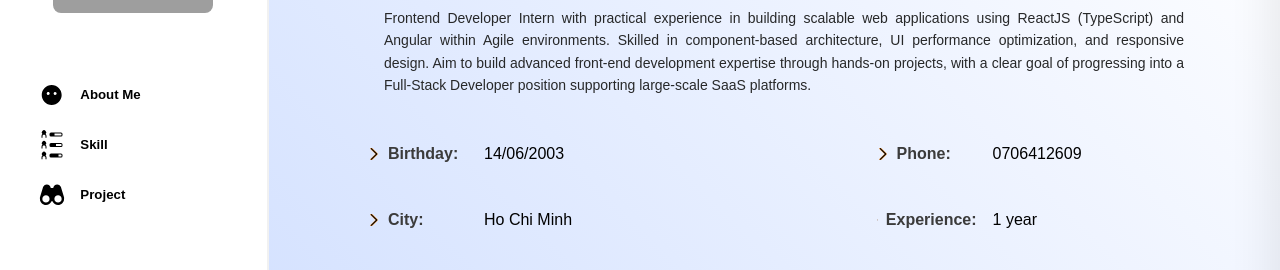
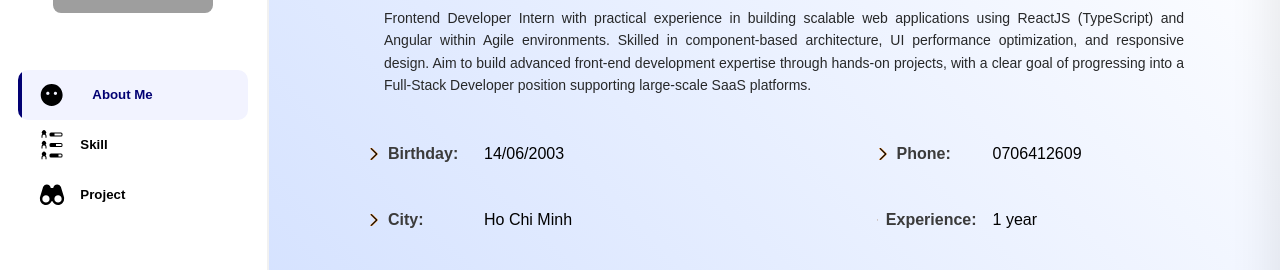
Before and after one commit to Quynhnhu2003/Quynhnhu-s-portfolio, a React (Vite) app: page / in a window 1280 px wide. Shown: the part 134-404 px from the top of the page. Built offline with nearby package versions, Linux system fonts and the light colour scheme; grey boxes are pictures that could not be loaded.

Commit message:
[~] updating animation scroll

```diff
--- a/src/components/nav-v2/Navbar-v2.tsx
+++ b/src/components/nav-v2/Navbar-v2.tsx
@@ -2,7 +2,7 @@
 import styles from "./index.module.scss";
 
 // ** another import
-import { useState } from "react";
+import { useEffect, useState } from "react";
 import { useTranslation } from "react-i18next";
 import { navBarItem } from "../../utils/data/navbarMenu";
 
@@ -25,6 +25,36 @@ function NavbarV2() {
     setActiveItem(name);
   };
 
+  // ** usseEffect
+  useEffect(() => {
+    const sections = document.querySelectorAll("section");
+
+    const observer = new IntersectionObserver(
+      (entries) => {
+        entries.forEach((entry) => {
+          if (entry.isIntersecting) {
+            setActiveItem(entry.target.id);
+          }
+        });
+      },
+      {
+        root: null,
+        rootMargin: "-40% 0px -50% 0px",
+        threshold: 0,
+      }
+    );
+
+    sections.forEach((section) => {
+      observer.observe(section);
+    });
+
+    return () => {
+      sections.forEach((section) => {
+        observer.unobserve(section);
+      });
+    };
+  }, []);
+
   return (
     <div className={`${styles.menu} ${styles.menuh}`}>
       <img
@@ -42,10 +72,10 @@ function NavbarV2() {
               <MenuItem
                 key={i.id}
                 icon={i.icon}
+                id={i.id}
                 name={translatedName}
                 onclick={handleActiveItem}
-                isActive={activeItem === translatedName}
-              />
+                isActive={activeItem === i.id}              />
             );
           })}
         <div className={styles["menu__sub--downloadRes"]}>
--- a/src/components/nav-v2/components/MenuItem/index.tsx
+++ b/src/components/nav-v2/components/MenuItem/index.tsx
@@ -7,12 +7,13 @@ import { type ReactNode } from "react";
 type MenuItem = {
   icon: ReactNode;
   name: string;
+  id:string;
   isActive: boolean;
   onclick: (name:string) => void
 };
 
-function MenuItem({ icon, name, onclick, isActive }: MenuItem) {
-  // ** function
+function MenuItem({ icon, name, onclick, isActive, id }: MenuItem) {
+  // ** Function
   const handleMouseMove = (e: React.MouseEvent<HTMLAnchorElement>) => {
     const rect = e.currentTarget.getBoundingClientRect();
     const y = e.clientY - rect.top;
@@ -21,9 +22,10 @@ function MenuItem({ icon, name, onclick, isActive }: MenuItem) {
 
   return (
     <a
-      onClick={() => onclick(name)}
+      href={`#${id}`}
+      onClick={() => onclick(id)}
       onMouseMove={handleMouseMove}
-      className={`${styles.item} ${isActive && styles.active}`}
+      className={`${styles.item} ${isActive ? styles.active : ""}`}
     >
       {icon}
       <h5>{name}</h5>
--- a/src/components/nav-v2/index.module.scss
+++ b/src/components/nav-v2/index.module.scss
@@ -38,6 +38,16 @@
       display: none;
     }
   }
+  &__indicator {
+    position: absolute;
+    left: 0;
+    width: 4px;
+    background: #020073;
+    border-radius: 4px;
+    transition:
+      top 0.35s cubic-bezier(0.22, 1, 0.36, 1),
+      height 0.35s cubic-bezier(0.22, 1, 0.36, 1);
+  }
   &__sub {
     margin: 20% auto;
     width: 230px;
@@ -45,6 +55,7 @@
     rotate: none;
     scale: none;
     transform: translate3d(0px, 0px, 0px);
+    position: relative;
     @media (max-width: 1024px) {
       width: 80px;
       height: 30%;
--- a/src/pages/Resume/Resume.tsx
+++ b/src/pages/Resume/Resume.tsx
@@ -15,7 +15,7 @@ function Resume() {
   }) as resumeItemType[];
 
   return (
-    <section className={styles.resumeContainer} id="resume">
+    <section className={styles.resumeContainer} id="project">
       <div className={styles.resumeContainer__header}>
         <p>{t("resume.title")}</p>
         {/* <span>{t("resume.bio")}</span> */}
--- a/src/utils/styles/main.scss
+++ b/src/utils/styles/main.scss
@@ -1,5 +1,10 @@
 @import "./variables";
 // Small devices (landscape phones, 576px and up)
+
+html {
+  scroll-behavior: smooth;
+}
+
 @media (min-width: 300px) {
   // Global styles
   body {
```
